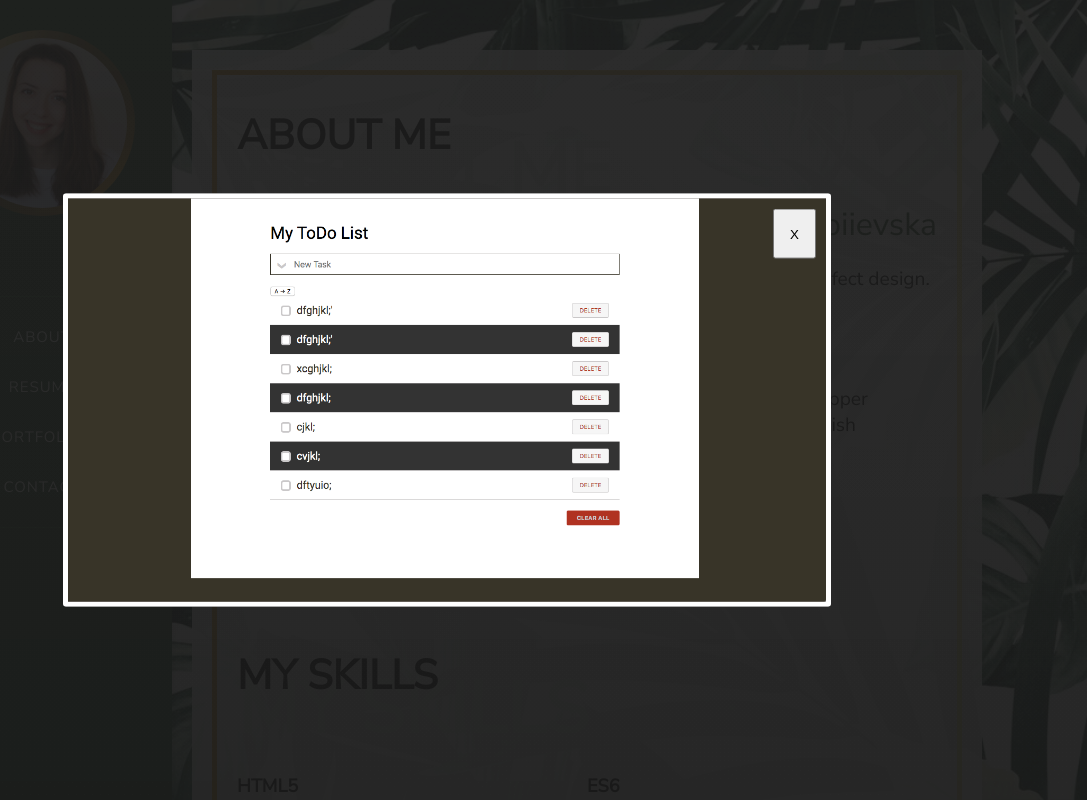
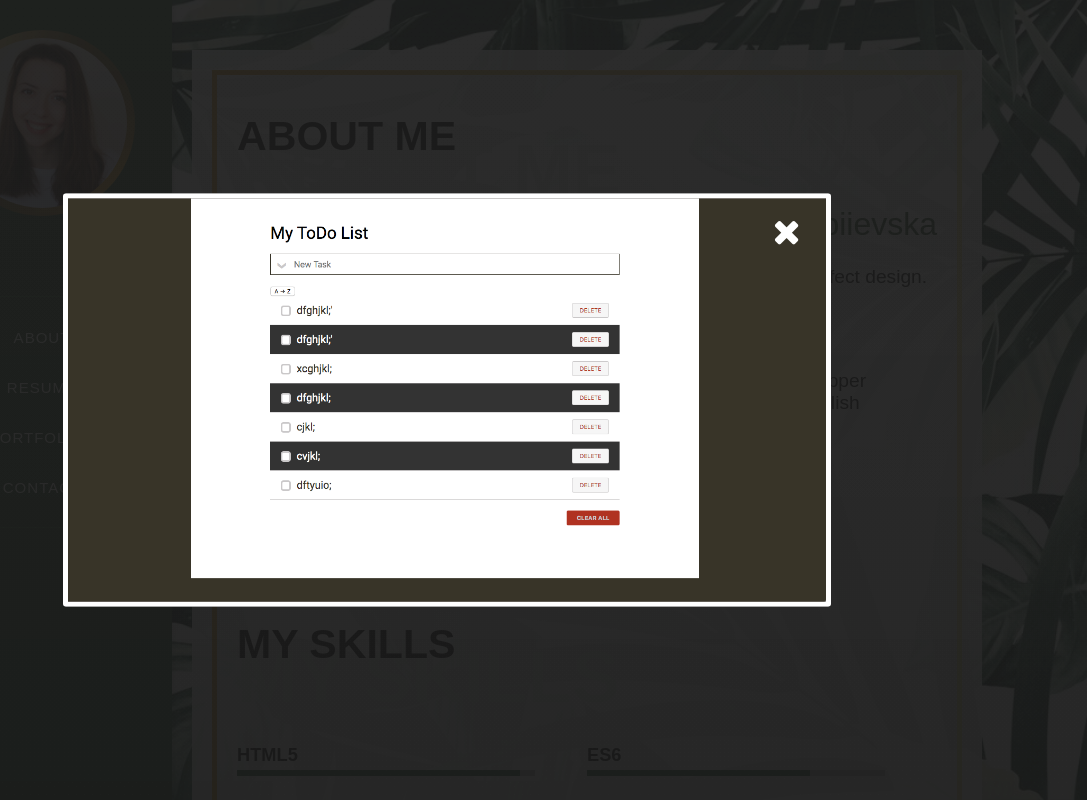
Before and after one commit to atranarta/portfolio, a React (Create React App) app: page / in a window 1280 px wide. Shown: the top 800 px of the page, without its empty margins (193-1280 px from the left). Built offline with nearby package versions, Linux system fonts and the light colour scheme.

Commit message:
Added styling for static popup window

```diff
--- a/public/index.html
+++ b/public/index.html
@@ -3,7 +3,7 @@
   <head>
     <meta charset="utf-8" />
     <meta name="viewport" content="width=device-width, initial-scale=1" />
-    <link href="https://fonts.googleapis.com/css?family=Nunito+Sans&display=swap" rel="stylesheet">
+    <link rel="stylesheet" href="https://cdnjs.cloudflare.com/ajax/libs/font-awesome/4.7.0/css/font-awesome.min.css">
     <title>Tetiana Rabiievska</title>
   </head>
   <body>
--- a/src/App.css
+++ b/src/App.css
@@ -612,9 +612,24 @@ aside nav ul li a:hover {
 }
 #portfolios .popup-window button {
   position: absolute;
-  top: 10px;
-  right: 10px;
+  top: 2%;
+  right: 2%;
   cursor: pointer;
+  background: none;
+  border: none;
+  outline: none;
+  width: 7%;
+  box-sizing: border-box;
+}
+#portfolios .popup-window button i {
+  font-size: 2.2rem;
+  height: 1.8rem;
+  line-height: 1.8rem;
+  color: #fff;
+}
+#portfolios .popup-window button:hover i {
+  transform: rotate(180deg);
+  transition: transform 0.5s;
 }
 
 #contact .form-field {
--- a/src/components/portfolios/portfolio.js
+++ b/src/components/portfolios/portfolio.js
@@ -42,7 +42,9 @@ const Portfolio = () => (
       <div className="popup-wrap">
         <div className="popup-window">
           <img src={portfolio.img} alt={portfolio.imageTitle} />
-          <button>X</button>
+          <button>
+            <i class="fa fa-times" aria-hidden="true"></i>
+            </button>
         </div>
       </div>
     </div>
--- a/src/styles/portfolios.scss
+++ b/src/styles/portfolios.scss
@@ -155,9 +155,28 @@
 
     button {
       position: absolute;
-      top: 10px;
-      right: 10px;
+      top: 2%;
+      right: 2%;
       cursor: pointer;
+      background: none;
+      border: none;
+      outline: none;
+      width: 7%;
+      box-sizing: border-box;
+
+      i {
+        font-size: 2.2rem;
+        height: 1.8rem;
+        line-height: 1.8rem;
+        color: #fff;
+      }
+
+      &:hover {
+        i {
+          transform: rotate(180deg);
+          transition: transform 0.5s;
+        }
+      }
     }
   }
 }
```
Also changed, not shown: 1 other file (tests, documents, lock files or other folders).
